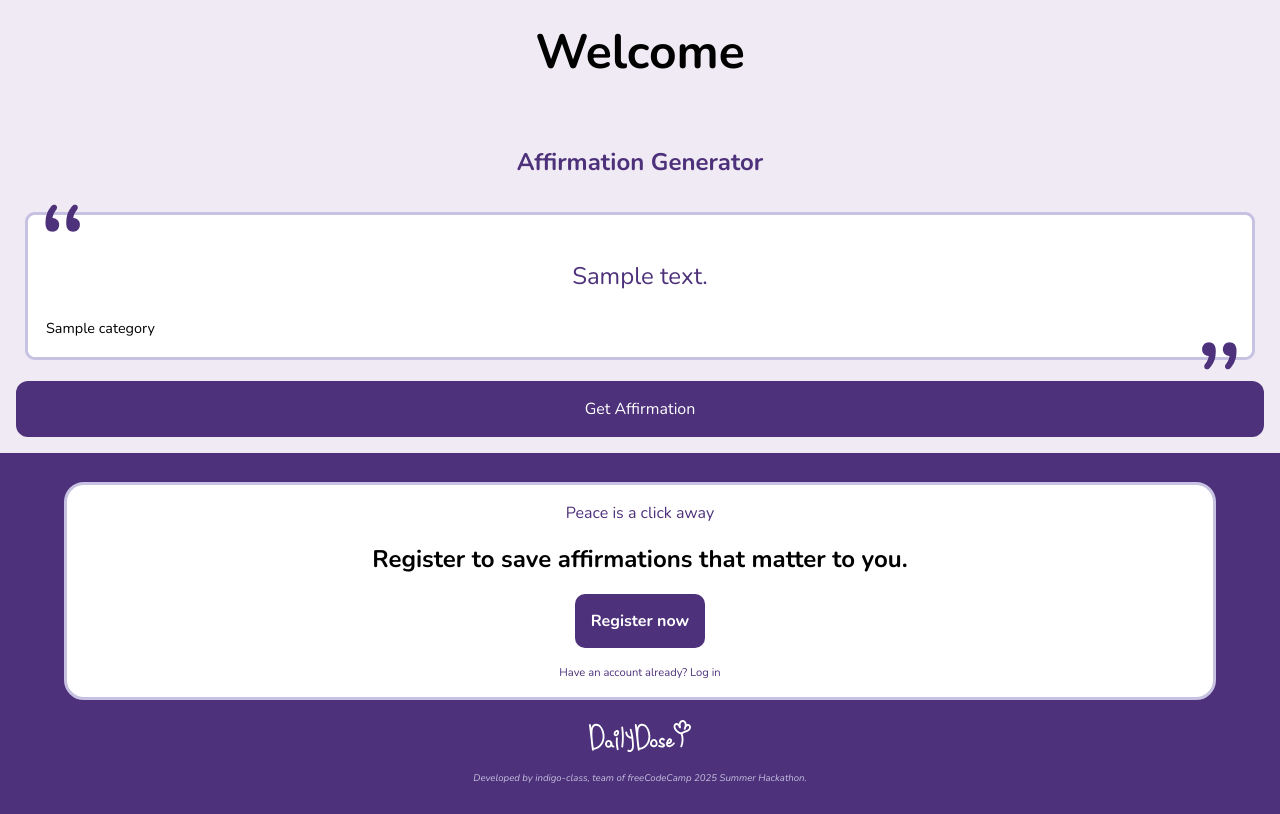
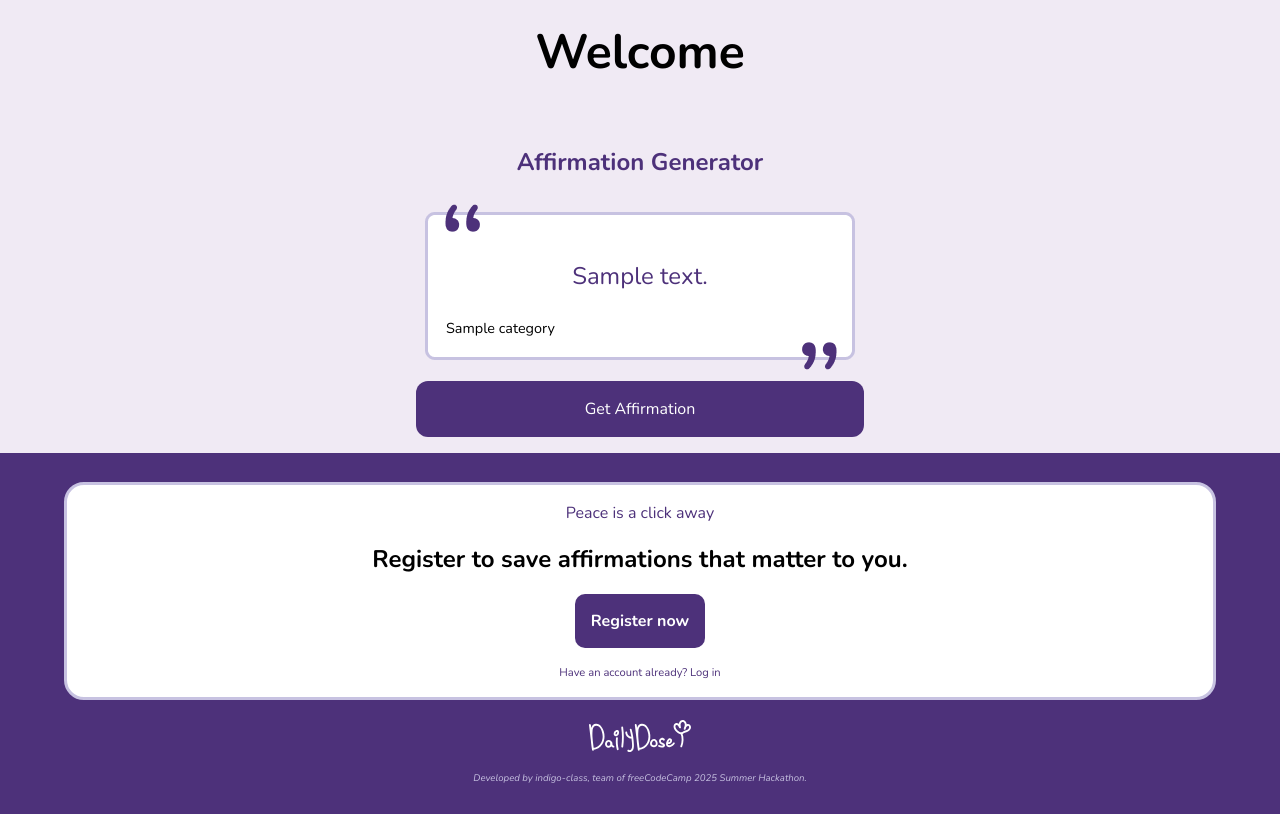
Before and after one commit to freeCodeCamp-2025-Summer-Hackathon/indigo-class, a Flask app: page / in a window 1280 px wide. Shown: the part 56-870 px from the top of the page. Run offline with Flask 3, Linux system fonts and the light colour scheme; tables that the repository leaves empty hold one stand-in row (values such as "Sample post"); parts of the project's set-up code (start-up, migrations or seed data) failed here and were passed over.

Commit message:
fix: set maximum width for main layout when not logged in

```diff
--- a/app/static/styles/base/base.css
+++ b/app/static/styles/base/base.css
@@ -34,6 +34,10 @@ body {
 
 main {
   margin-inline: auto;
+}
+
+body:not(.is-admin) > main {
+  max-width: 30rem;
 }
 
 hr {
```
